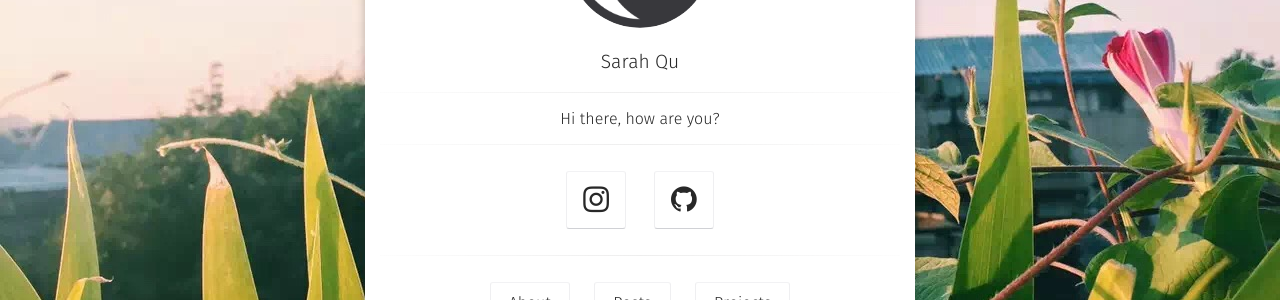
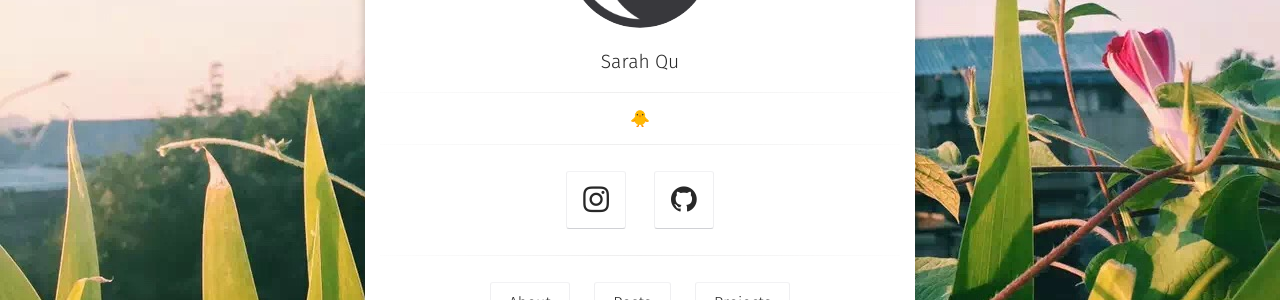
Before and after one commit to SarahQu/sarahqu.github.io, a Jekyll site: the page built from index.html, in a window 1280 px wide. Shown: the part 348-648 px from the top of the page. Built offline with Jekyll 4.4.1, drawn with Linux system fonts in a browser that asks for light colours; some web fonts are replaced.

```diff
--- a/_config.yml
+++ b/_config.yml
@@ -1,6 +1,6 @@
 # Site
 title:              Sarah Qu
-bio:                'Hi there, how are you?'
+bio:                '🐥'
 description:        ""
 reading_time:       true
 words_per_minute:   200
```
